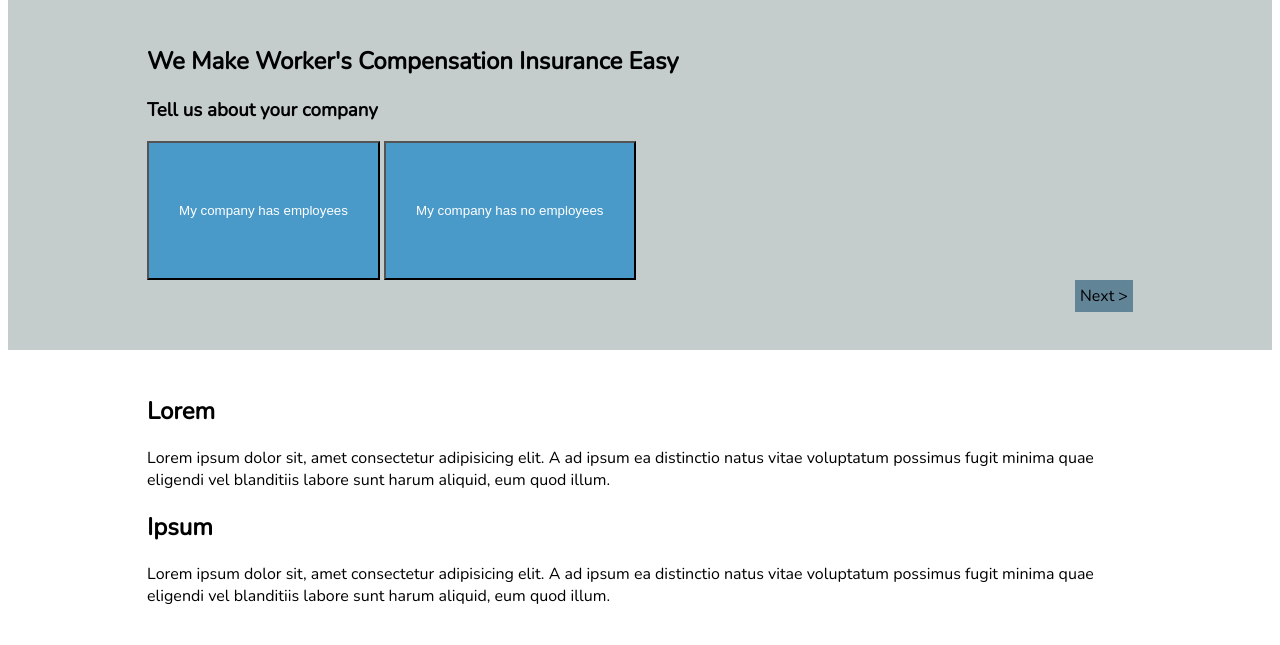
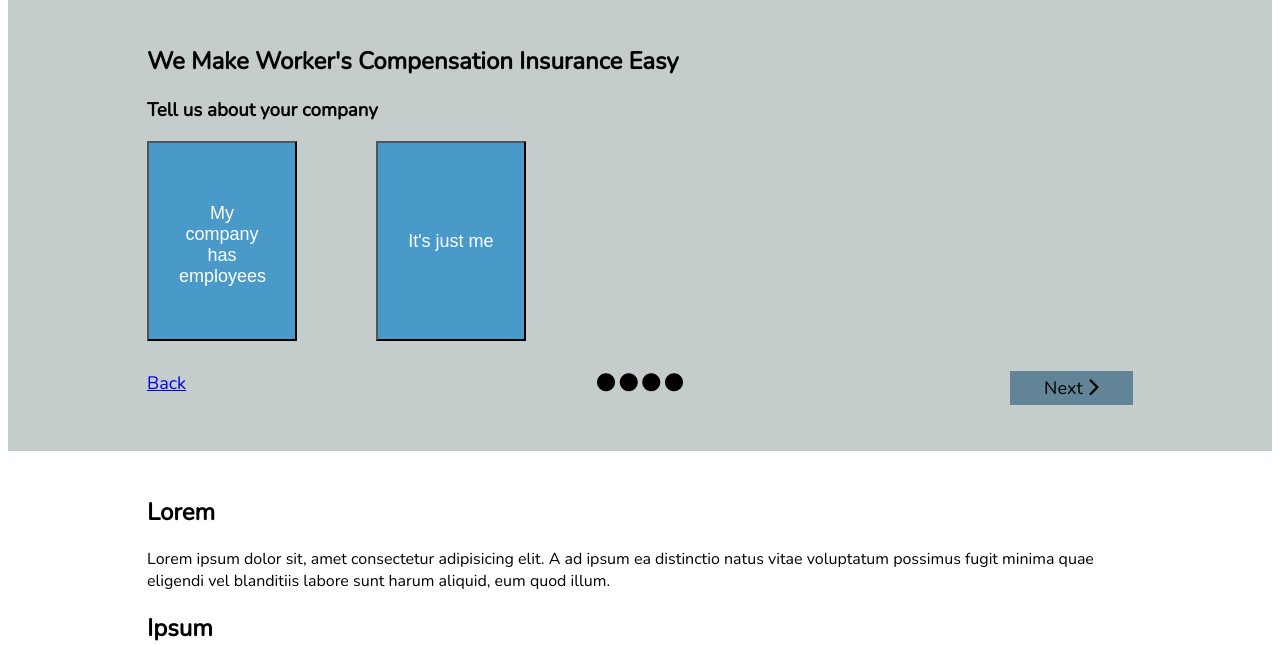
Before and after one commit to SARK-Development-Team/TruckerComp, a PHP site: page / in a window 1280 px wide. Shown: the part 135-780 px from the top of the page. Run offline with PHP 8.4, Linux system fonts and the light colour scheme; some libraries are stand-ins or nearby versions.

Commit message:
adds FontAwesome for icons, adds a commented-out link to bootstrap in case it's needed in the future

```diff
--- a/index.html
+++ b/index.html
@@ -4,8 +4,10 @@
     <meta charset="UTF-8">
     <meta name="viewport" content="width=device-width, initial-scale=1.0">
     <title>Trucker Comp by SARK</title>
-    <link rel="stylesheet" href="style.css">
+    <link href="style.css" rel="stylesheet">
+    <!-- <link href="https://maxcdn.bootstrapcdn.com/bootstrap/3.4.1/css/bootstrap.min.css" rel="stylesheet"> -->
     <link href="https://fonts.googleapis.com/css2?family=Nunito&display=swap" rel="stylesheet">
+    <script src="https://kit.fontawesome.com/793cc4a12c.js" crossorigin="anonymous"></script>
 </head>
 <body>
     <!-- A navbar that is currently empty -->
@@ -28,11 +30,18 @@
             </div>
             <div class="tile-area">
                 <button class ="btn-blue">My company has employees</button>
-                <button class ="btn-blue">My company has no employees</button>
+                <button class ="btn-blue">It's just me</button>
             </div>
             <div class="icon-area">
                 <!-- Todo: add progress icons -->
-                <a class="btn-next">Next ></a>
+                <a href="#" class="btn-back">Back</a>
+                <div id="icons">
+                    <i class="fas fa-circle"></i>
+                    <i class="fas fa-circle"></i>
+                    <i class="fas fa-circle"></i>
+                    <i class="fas fa-circle"></i>
+                </div>
+                <a class="btn-next">Next <i class="fas fa-chevron-right"></i></a>
             </div>
         </section>
 
--- a/style.css
+++ b/style.css
@@ -35,18 +35,35 @@ nav {
     color: white;
     padding: 60px 30px;
     text-align: center;
+    font-size: 18px;
+    width: 150px;
+    height: 200px;
 }
 
 .btn-next {
     background: rgb(98, 132, 151);
     padding: 5px;
     text-align: center;
-    float: right;
 }
 
 .heading-area {
     margin: 1% 0;
+}
 
+.icon-area {
+    margin: 30px 0 20px 0;
+    display: grid;
+    grid-template-columns: 1fr 6fr 1fr;
+    font-size: 18px;
+}
+
+#icons {
+    text-align: center;
+}
+
+.tile-area {
+    display: flex;
+    gap: 8%;
 }
 
 #hero {
```
